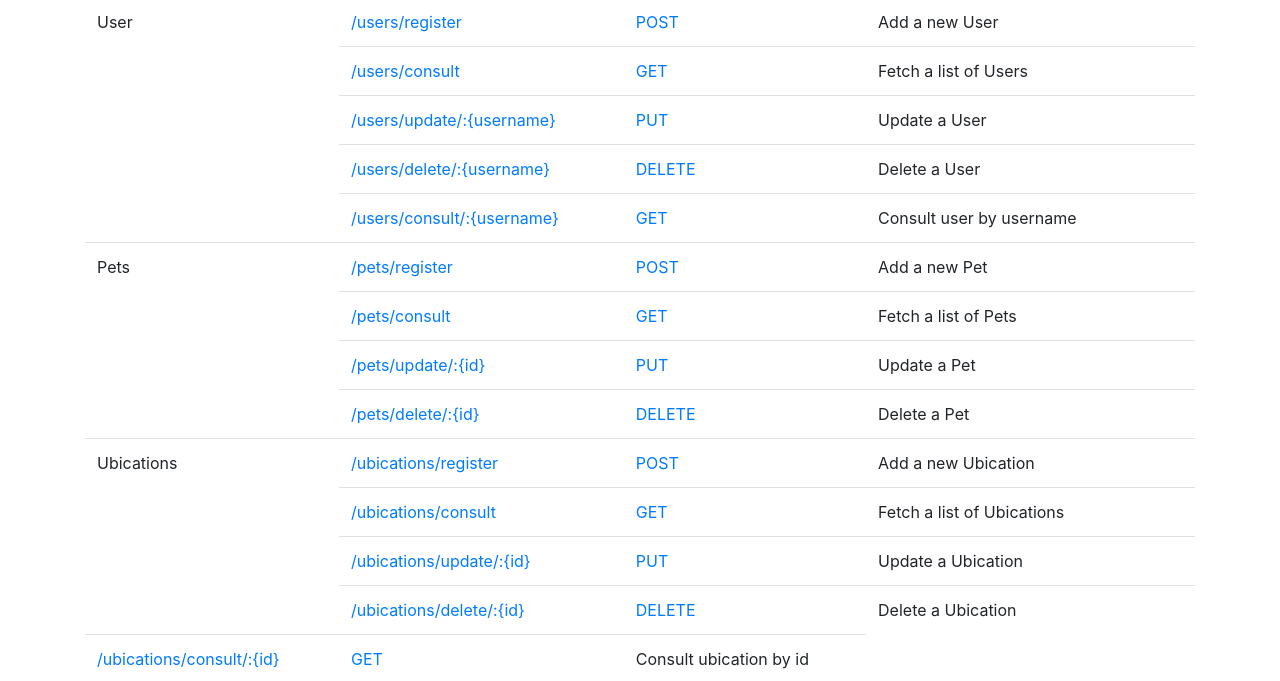
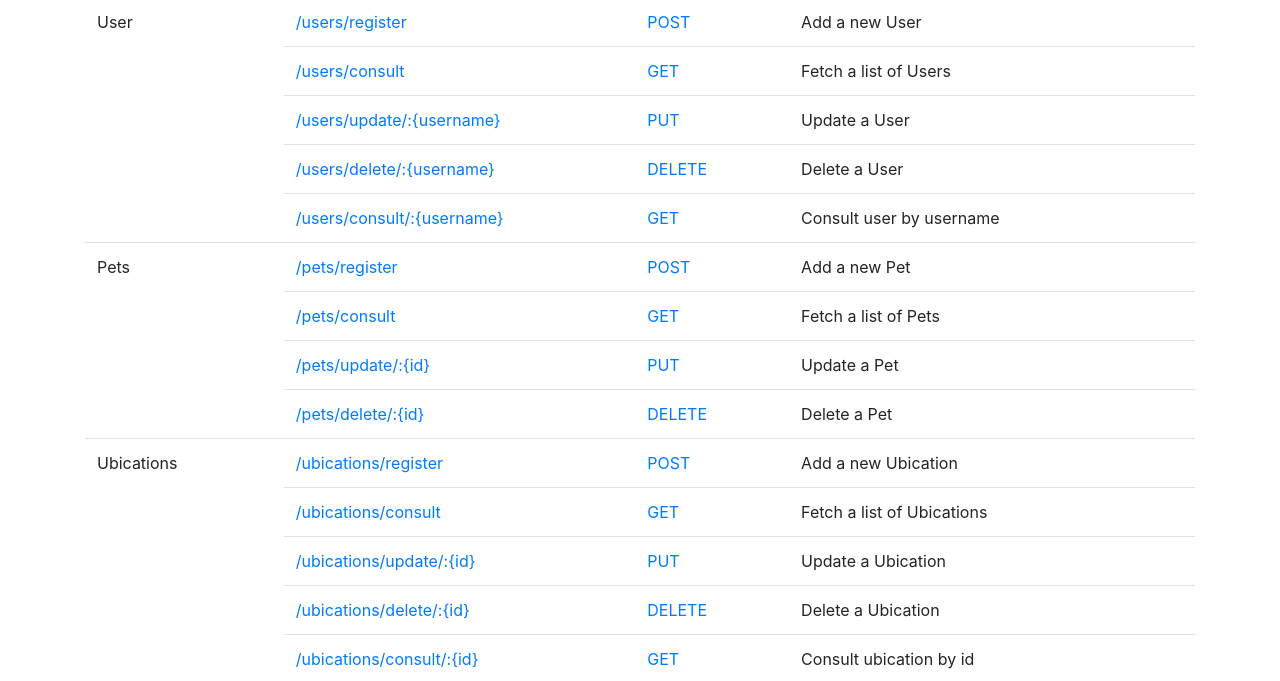
Before and after one commit to cxcarvaj/LP_Project_Backend, a website: page Summary.html in a window 1280 px wide. Shown: the part 267-948 px from the top of the page. Drawn offline with nearby package versions, Linux system fonts and the light colour scheme.

Commit message:
Bug fixed in html

```diff
--- a/Summary.html
+++ b/Summary.html
@@ -89,7 +89,7 @@
           <td><a href="#delete-pets">DELETE</a></td>
           <td>Delete a Pet</td>
         </tr>
-          <td rowspan="4">Ubications</td>
+          <td rowspan="5">Ubications</td>
           <td><a href="#post-ubications">/ubications/register</a></td>
           <td><a href="#post-ubications">POST</a></td>
           <td>Add a new Ubication</td>
```
